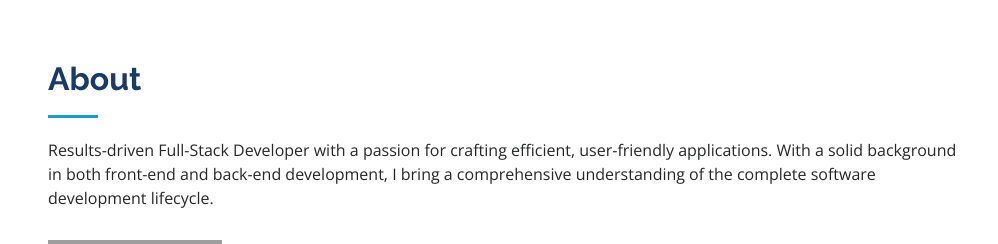
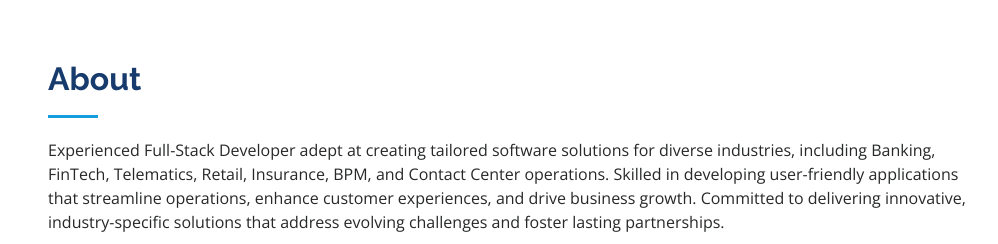
Before and after one commit to amalrajvinoth/amalrajvinoth.github.io, a plain HTML site: page index.html in a window 1280 px wide. Shown: the part 800-1044 px from the top of the page, without its empty margins (282-1280 px from the left). Drawn offline with nearby package versions, Linux system fonts and the light colour scheme; grey boxes are pictures that could not be loaded.

Commit message:
update about section

```diff
--- a/index.html
+++ b/index.html
@@ -89,7 +89,7 @@
 
         <div class="section-title">
           <h2>About</h2>
-          <p>Results-driven Full-Stack Developer with a passion for crafting efficient, user-friendly applications. With a solid background in both front-end and back-end development, I bring a comprehensive understanding of the complete software development lifecycle.</p>
+          <p>Experienced Full-Stack Developer adept at creating tailored software solutions for diverse industries, including Banking, FinTech, Telematics, Retail, Insurance, BPM, and Contact Center operations. Skilled in developing user-friendly applications that streamline operations, enhance customer experiences, and drive business growth. Committed to delivering innovative, industry-specific solutions that address evolving challenges and foster lasting partnerships.</p>
         </div>
 
         <div class="row">
```
